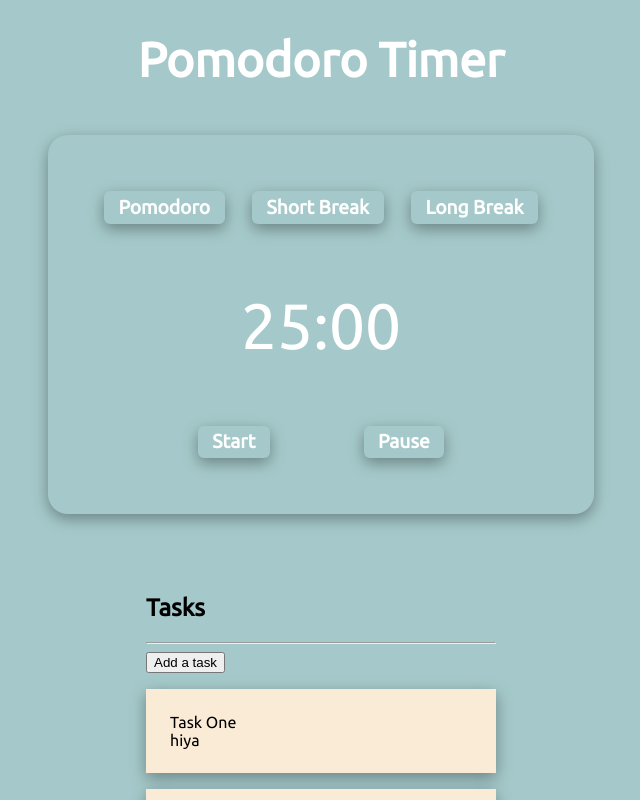
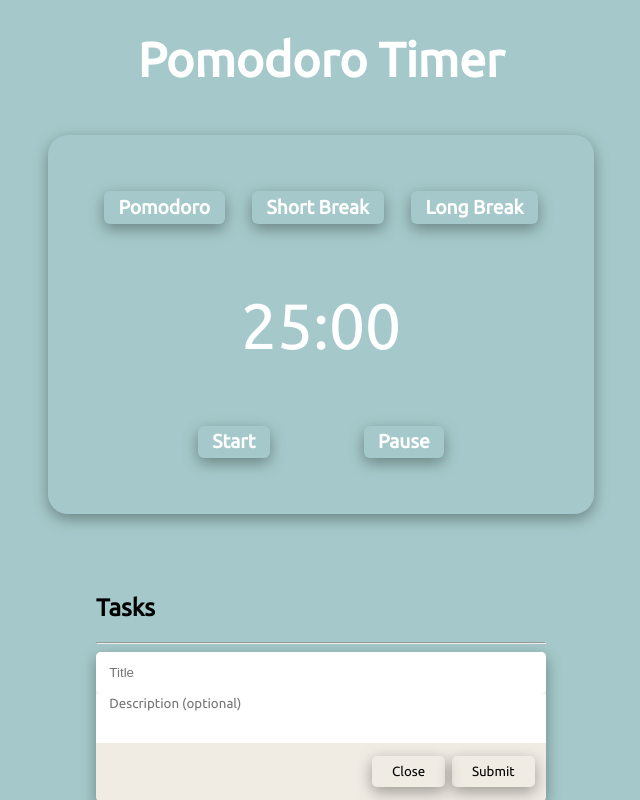
Before and after one commit to Mark5013/pomodoro-app, a React (Create React App) app: page / in a window 1280 px wide. Both pictures are taken after a click on the button "Add a task". Shown: the top 800 px of the page, without its empty margins (319-959 px from the left). Built offline with nearby package versions, Linux system fonts and the light colour scheme.

Commit message:
added task form along with being able to add a new task, will implement database later

```diff
--- /dev/null
+++ b/src/components/MainPage/UI/TaskForm.js
@@ -0,0 +1,68 @@
+import styles from "./TaskForm.module.css";
+
+import Input from "../../Shared/UI/Input";
+import GeneralCard from "../../Shared/UI/GeneralCard";
+import Button from "../../Shared/UI/Button";
+import { useState } from "react";
+
+function TaskForm(props) {
+	const [titleText, setTitleText] = useState("");
+	const [descriptionText, setDescriptionText] = useState("");
+
+	function titleChangeHandler(event) {
+		setTitleText(event.target.value);
+	}
+
+	function descriptionChangeHandler(event) {
+		setDescriptionText(event.target.value);
+	}
+
+	function submitTaskForm(event) {
+		event.preventDefault();
+		// TODO form validation checks
+		console.log(titleText);
+		console.log(descriptionText);
+		props.addTask({ title: titleText, description: descriptionText, id: "implementlater"});
+		props.toggleForm();
+	}
+
+	return (
+		<GeneralCard cardType="mediumCard">
+			<form>
+				<div className={styles.taskInputs}>
+					<Input
+						type="text"
+						id="title"
+						value={titleText}
+						onChange={titleChangeHandler}
+						placeholder="Title"
+					/>
+					<textarea
+						className={styles.description}
+						rows="3"
+						cols="60"
+						value={descriptionText}
+						onChange={descriptionChangeHandler}
+						placeholder="Description (optional)"
+					/>
+				</div>
+				<div className={styles.buttons}>
+					<Button
+						type="button"
+						text="Close"
+						style="taskFormButton"
+						onClick={props.toggleForm}
+					/>
+					<Button
+						type="submit"
+						text="Submit"
+						style="taskFormButton"
+						onClick={submitTaskForm}
+					/>
+				</div>
+			</form>
+		</GeneralCard>
+	);
+}
+
+export default TaskForm;
--- /dev/null
+++ b/src/components/MainPage/UI/TaskForm.module.css
@@ -0,0 +1,18 @@
+.taskInputs {
+	display: flex;
+	flex-direction: column;
+}
+
+.description {
+	resize: none;
+	border: none;
+	padding-left: 1em;
+	font-family: inherit;
+}
+
+.buttons {
+	display: flex;
+	flex-direction: row;
+	padding: 0.8em 0.5em;
+	justify-content: flex-end;
+}
--- a/src/components/MainPage/UI/TaskItem.module.css
+++ b/src/components/MainPage/UI/TaskItem.module.css
@@ -4,5 +4,5 @@
 	flex-direction: column;
 	box-shadow: rgba(0, 0, 0, 0.35) 0px 5px 15px;
 	margin: 1em 0;
-	background-color: antiquewhite;
+	background-color: #f0ebe3;
 }
--- a/src/components/MainPage/UI/TaskList.js
+++ b/src/components/MainPage/UI/TaskList.js
@@ -1,9 +1,11 @@
 import styles from "./TaskList.module.css";
 
+import { useState } from "react";
 import TaskItem from "./TaskItem";
 import Button from "../../Shared/UI/Button";
+import TaskForm from "./TaskForm";
 
-const DUMMY_TASKS = [
+let DUMMY_TASKS = [
 	{ title: "Task One", description: "hiya", id: "1" },
 	{ title: "Task Two", description: "wowow", id: "2" },
 	{ title: "Task Three", description: "epic", id: "3" },
@@ -11,11 +13,31 @@ const DUMMY_TASKS = [
 ];
 
 function TaskList() {
+	const [showForm, setShowForm] = useState(false);
+
+	function toggleForm() {
+		setShowForm((prev) => !prev);
+	}
+
+	function addTask(task) {
+		DUMMY_TASKS.push(task);
+	}
+
 	return (
 		<div className={styles.listContainer}>
 			<h2>Tasks</h2>
 			<hr />
-			<Button type={"button"} text={"Add a task"} />
+			{showForm ? (
+				<TaskForm toggleForm={toggleForm} addTask={addTask} />
+			) : (
+				<Button
+					type={"button"}
+					text={"Add a task"}
+					style={"addTaskButton"}
+					onClick={toggleForm}
+				/>
+			)}
+
 			<ul className={styles.list}>
 				{DUMMY_TASKS.map((task) => (
 					<TaskItem task={task} key={task.id} />
--- a/src/components/MainPage/UI/TaskList.module.css
+++ b/src/components/MainPage/UI/TaskList.module.css
@@ -4,6 +4,6 @@
 }
 
 .listContainer {
-	width: 350px;
+	width: 450px;
 	margin: 5em auto;
 }
--- a/src/components/Shared/UI/Button.js
+++ b/src/components/Shared/UI/Button.js
@@ -4,7 +4,7 @@ function Button(props) {
 	return (
 		<button
 			onClick={props.onClick}
-			className={styles[props.style]}
+			className={`${styles.btn} ${styles[props.style]}`}
 			type={props.type}>
 			{props.text}
 		</button>
--- a/src/components/Shared/UI/Button.module.css
+++ b/src/components/Shared/UI/Button.module.css
@@ -1,18 +1,33 @@
+.btn {
+	background: none;
+	cursor: pointer;
+	border: none;
+	padding: 0.6em 1.5em;
+	box-shadow: rgba(0, 0, 0, 0.35) 0px 5px 15px;
+	font-family: inherit;
+}
+
+.btn:hover,
+.btn:focus {
+	background: linear-gradient(rgba(0, 0, 0, 0.25), rgba(0, 0, 0, 0.25));
+}
+
 .timerButton {
 	padding: 0.25em 0.75em;
-	background-color: none;
 	color: white;
 	background: none;
 	font-weight: 700;
-	border: none;
-	box-shadow: rgba(0, 0, 0, 0.35) 0px 5px 15px;
 	border-radius: 6px;
-	cursor: pointer;
 	font-size: 1.2em;
-	font-family: inherit;
 }
 
-.timerButton:hover,
-.timerButton:focus {
-	background: linear-gradient(rgba(0, 0, 0, 0.25), rgba(0, 0, 0, 0.25));
+.addTaskButton {
+	width: 100%;
+	height: 4em;
+	border: dotted black 2px;
 }
+
+.taskFormButton {
+	margin: 0 0.25em;
+	border-radius: 5px;
+}
--- /dev/null
+++ b/src/components/Shared/UI/GeneralCard.js
@@ -0,0 +1,7 @@
+import styles from "./GeneralCard.module.css";
+
+function GeneralCard(props) {
+	return <div className={styles[props.cardType]}>{props.children}</div>;
+}
+
+export default GeneralCard;
--- /dev/null
+++ b/src/components/Shared/UI/GeneralCard.module.css
@@ -0,0 +1,7 @@
+.mediumCard {
+	width: 450px;
+	height: 150px;
+	box-shadow: rgba(0, 0, 0, 0.35) 0px 5px 15px;
+	border-radius: 5px;
+	background-color: #f0ebe3;
+}
--- /dev/null
+++ b/src/components/Shared/UI/Input.js
@@ -0,0 +1,15 @@
+import styles from "./Input.module.css";
+
+function Input(props) {
+	return (
+		<input
+			type={props.type}
+			id={props.id}
+			placeholder={props.placeholder}
+			className={`${styles.taskFormInput} ${styles[props.style]}`}
+			onChange={props.onChange}
+		/>
+	);
+}
+
+export default Input;
--- /dev/null
+++ b/src/components/Shared/UI/Input.module.css
@@ -0,0 +1,6 @@
+.taskFormInput {
+	padding: 1em;
+	text-align: left;
+	border: none;
+	border-radius: 5px;
+}
```
